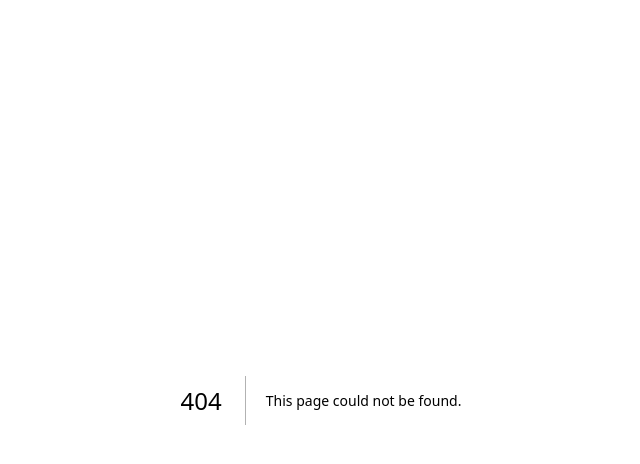
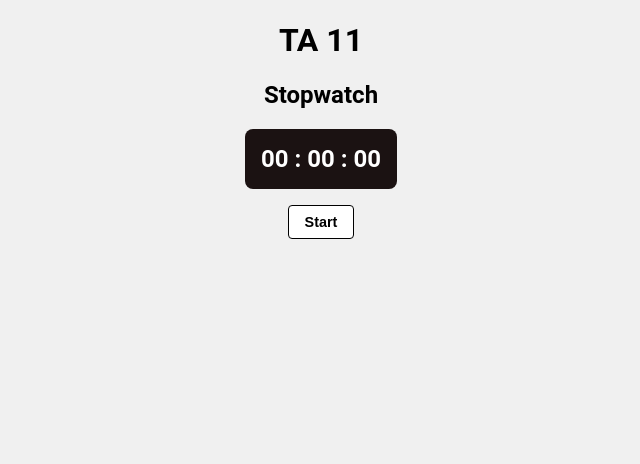
Before and after one commit to felieppe/dwym_react_tas, a Next.js app: page /ta11 in a window 1280 px wide. Before the commit this address had no page. Shown: the top 464 px of the page, without its empty margins (319-959 px from the left). Built offline with nearby package versions, Linux system fonts and the light colour scheme.

Commit message:
feat: add TA11 page

```diff
--- a/pages/index.jsx
+++ b/pages/index.jsx
@@ -18,6 +18,7 @@ function Home() {
                     <li><Link href="/ta8">TA 8</Link></li>
                     <li><Link href="/ta9">TA 9</Link></li>
                     <li><Link href="/ta10">TA 10</Link></li>
+                    <li><Link href="/ta11">TA 11</Link></li>
                 </ol>
             </div>
         </div>
--- /dev/null
+++ b/pages/ta11.jsx
@@ -0,0 +1,81 @@
+import styles from '../styles/TA11.module.css'
+
+import { useEffect, useState } from 'react';
+
+function TA11() {
+    const [stopwatch, setStopwatch] = useState({hours: "00", minutes: "00", seconds: "00"});
+    const [started, setStarted] = useState(false);
+    const [intervalId, setIntervalId] = useState(null);
+
+    const handleStart = () => {
+        setStarted(true);
+    }
+
+    const handleReset = () => {
+        setStopwatch({hours: "00", minutes: "00", seconds: "00"});
+        setStarted(false);
+        clearInterval(intervalId);
+        setIntervalId(null);
+    }
+
+    // use intervalid to update stopwatch by 1 sec every second
+    useEffect(() => {
+        if (started) {
+            const id = setInterval(() => {
+                let hours = parseInt(stopwatch.hours);
+                let minutes = parseInt(stopwatch.minutes);
+                let seconds = parseInt(stopwatch.seconds);
+
+                if (seconds === 59) {
+                    seconds = 0;
+                    if (minutes === 59) {
+                        minutes = 0;
+                        hours++;
+                    } else {
+                        minutes++;
+                    }
+                } else {
+                    seconds++;
+                }
+
+                setStopwatch({
+                    hours: hours < 10 ? "0" + hours : hours.toString(),
+                    minutes: minutes < 10 ? "0" + minutes : minutes.toString(),
+                    seconds: seconds < 10 ? "0" + seconds : seconds.toString()
+                });
+            }, 1000);
+
+            setIntervalId(id);
+
+            document.title = `Stopwatch ${stopwatch.hours}:${stopwatch.minutes}:${stopwatch.seconds}`;
+        } else {
+            clearInterval(intervalId);
+        }
+
+        return () => clearInterval(intervalId);
+    }, [stopwatch, started]);
+
+    return (
+        <>
+            <div className="container">
+                <div className={styles.ta11}>
+                    <h1>TA 11</h1>
+
+                    <div className={styles.ta11__stopwatch}>
+                        <h2>Stopwatch</h2>
+                        <div className={styles.ta11__stopwatch__timer}>
+                            {stopwatch.hours} : {stopwatch.minutes} : {stopwatch.seconds}
+                        </div>
+
+                        <div className={styles.ta11__stopwatch__buttons}>
+                            <button onClick={handleStart}>Start</button>
+                            {started ? <button onClick={handleReset}>Reset</button> : null }
+                        </div>
+                    </div>
+                </div>
+            </div>
+        </>
+    )
+}
+
+export default TA11;
--- /dev/null
+++ b/styles/TA11.module.css
@@ -0,0 +1,33 @@
+.ta11__stopwatch__timer {
+    display: flex;
+    justify-content: center;
+    align-items: center;
+    font-size: 1.5rem;
+    font-weight: bold;
+    color: #fff;
+    background-color: #1B1212;
+    padding: 1rem;
+    border-radius: 0.5rem;
+    margin: 1rem;
+}
+
+.ta11__stopwatch__buttons button {
+    background-color: #fff;
+    border: 1px solid #000;
+    border-radius: 0.25rem;
+    color: #000;
+    cursor: pointer;
+    font-size: 0.9rem;
+    font-weight: 700;
+    padding: 0.5rem 1rem;
+    transition: background-color 0.3s, color 0.3s;
+}
+
+.ta11__stopwatch__buttons button:hover {
+    background-color: #000;
+    color: #fff;
+}
+
+.ta11__stopwatch__buttons button:not(:last-child) {
+    margin-right: 0.5rem;
+}
```
